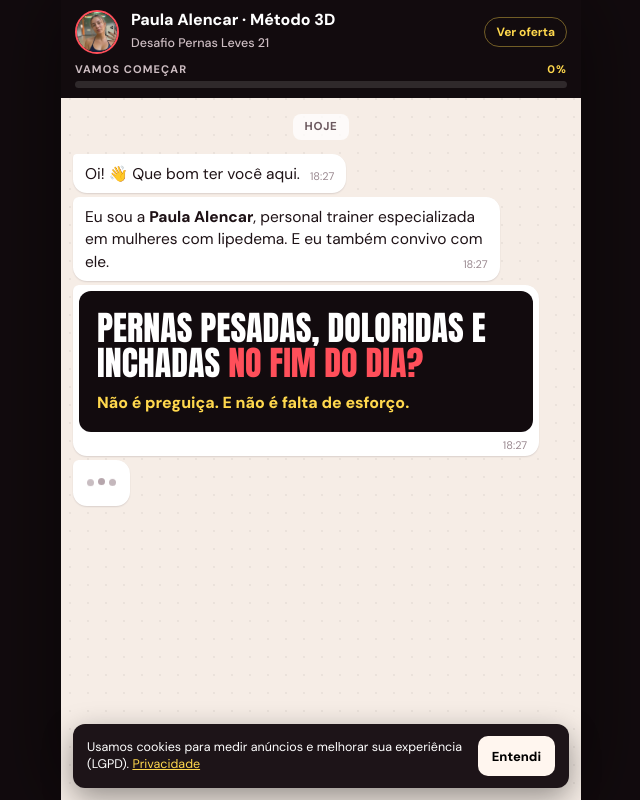
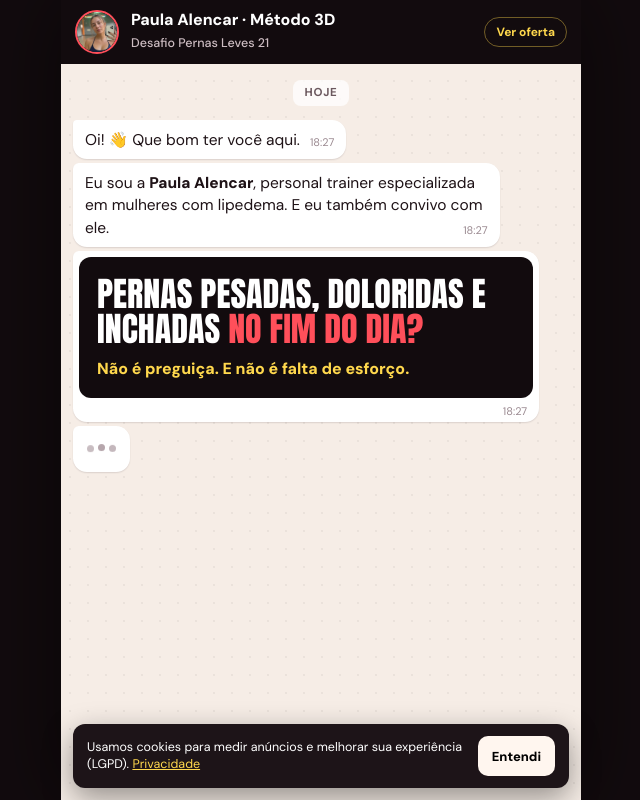
Before and after one commit to douglasjunio-04/metodo-3d-lp, a plain HTML site: page conversa/index.html in a window 1280 px wide. Shown: the whole page, without its empty margins (319-959 px from the left). Drawn offline with Linux system fonts and the light colour scheme.

Commit message:
Conversa: remove a barra de progresso do topo
Co-Authored-By: Claude Opus 5.5 <noreply@anthropic.com>
Claude-Session: https://claude.ai/code/session_015ppfgmrLdM7nVHcNzPNd7b

```diff
--- a/conversa/index.html
+++ b/conversa/index.html
@@ -41,18 +41,13 @@ a{color:inherit}
   background-image:radial-gradient(rgba(30,18,22,.05) 1.2px,transparent 1.2px);background-size:18px 18px;box-shadow:0 0 80px rgba(0,0,0,.5)}
 
 /* Cabeçalho */
-.top{flex:none;background:var(--ink);color:#fff;padding:10px 14px 0;padding-top:calc(10px + env(safe-area-inset-top))}
+.top{flex:none;background:var(--ink);color:#fff;padding:10px 14px;padding-top:calc(10px + env(safe-area-inset-top))}
 .top-row{display:flex;align-items:center;gap:12px}
 .avatar{width:44px;height:44px;border-radius:50%;object-fit:cover;border:2px solid var(--coral)}
 .who{flex:1;min-width:0}
 .who b{display:block;font:800 16px/1.2 var(--body)}
 .who span{font:500 12.5px/1.3 var(--body);color:#CDBDC2}
 .skip{flex:none;font:700 12px/1 var(--body);color:var(--sun);text-decoration:none;border:1px solid rgba(255,216,77,.4);border-radius:100px;padding:8px 11px}
-.progress{margin-top:10px;padding-bottom:10px}
-.progress-label{display:flex;justify-content:space-between;font:700 11px/1 var(--body);letter-spacing:.1em;text-transform:uppercase;color:#CDBDC2;margin-bottom:6px}
-.progress-label b{color:var(--sun)}
-.bar{height:7px;border-radius:10px;background:rgba(255,255,255,.12);overflow:hidden}
-.bar i{display:block;height:100%;width:0;border-radius:10px;background:linear-gradient(90deg,var(--coral),var(--orange),var(--sun));transition:width .6s cubic-bezier(.2,.8,.2,1)}
 
 /* Conversa */
 .chat{flex:1;overflow-y:auto;padding:16px 12px 8px;scroll-behavior:smooth;-webkit-overflow-scrolling:touch}
@@ -179,10 +174,6 @@ a{color:inherit}
       <div class="who"><b>Paula Alencar · Método 3D</b><span>Desafio Pernas Leves 21</span></div>
       <a class="skip" href="#oferta" id="skip">Ver oferta</a>
     </div>
-    <div class="progress" aria-hidden="true">
-      <div class="progress-label"><span id="plabel">Vamos começar</span><b id="pnum">0%</b></div>
-      <div class="bar"><i id="pbar"></i></div>
-    </div>
   </header>
 
   <main class="chat" id="chat" aria-live="polite">
@@ -269,12 +260,6 @@ a{color:inherit}
     });
   }
 
-  function progress(pct, label) {
-    document.getElementById('pbar').style.width = pct + '%';
-    document.getElementById('pnum').textContent = pct + '%';
-    if (label) document.getElementById('plabel').textContent = label;
-  }
-
   function checkoutUrl(base) {
     if (!base) return '#';
     try {
@@ -350,7 +335,6 @@ a{color:inherit}
   function showOffer() {
     if (offerShown) return Promise.resolve();
     offerShown = true;
-    progress(100, 'Oferta desbloqueada 🎁');
     return say('<div class="unlock"><div class="big">🎁 Você desbloqueou a condição especial</div><p>' + PROMO + ' · a partir de R$ 27</p></div>', { wide: true })
       .then(function () { return say('Tudo o que você recebe no desafio:<ul class="list"><li>Treinos de 21 dias em casa (até 30 min)</li><li>Guia “21 dias para desinflamar as pernas”</li><li>Plano alimentar anti-inflamatório + lista de compras</li><li class="pro">Premium: treino na academia</li><li class="pro">Premium: ginástica hipopressiva (aulas de 5 min)</li><li class="pro">Premium: pack de receitas e shots</li></ul>'); })
       .then(function () { return say('Tudo isso sairia por <s>R$ 397</s>. Mas hoje você começa <b>a partir de R$ 27</b>, pagamento único. 👇'); })
@@ -396,32 +380,28 @@ a{color:inherit}
       .then(function () { return S('Posso te fazer <b>4 perguntas rápidas</b>? Leva menos de 1 minuto. ⏱️'); })
       .then(function () { return Q(['Pode sim! 👍']); })
 
-      .then(function () { progress(10, 'Pergunta 1 de 4'); return S('No fim do dia, você sente as pernas <b>pesadas</b>, como se estivessem carregando quilos a mais?'); })
+      .then(function () { return S('No fim do dia, você sente as pernas <b>pesadas</b>, como se estivessem carregando quilos a mais?'); })
       .then(function () { return Q(['Sim, quase todo dia', 'Às vezes'], true); })
       .then(function (i) {
-        progress(25);
         return S(i === 0 ? 'Imaginei… 😔 Muitas mulheres com lipedema descrevem exatamente essa sensação. E piora quando o dia é longo, né?' : 'Entendi. Muitas mulheres com lipedema contam que esse peso vai e volta, e piora nos dias mais longos.');
       })
 
-      .then(function () { progress(30, 'Pergunta 2 de 4'); return S('Você já fez <b>dieta e academia</b> e o inchaço continuou lá, como se nada tivesse mudado?'); })
+      .then(function () { return S('Você já fez <b>dieta e academia</b> e o inchaço continuou lá, como se nada tivesse mudado?'); })
       .then(function () { return Q(['Sim, já tentei de tudo', 'Ainda não tentei muito'], true); })
       .then(function (i) {
-        progress(45);
         return (i === 0 ? S('Isso é muito mais comum do que parece. E não é falta de força de vontade.') : S('Então você chegou na hora certa, antes de gastar tempo com o que não funciona.'))
           .then(function () { return S('O lipedema é uma condição crônica, reconhecida pela OMS na CID-11. Não é gordura comum, e por isso costuma não responder do mesmo jeito a dieta restritiva e horas de cardio.'); });
       })
 
-      .then(function () { progress(50, 'Pergunta 3 de 4'); return S('Você já deixou de usar <b>short, saia ou vestido</b>, ou recusou praia e piscina, por causa das pernas?'); })
+      .then(function () { return S('Você já deixou de usar <b>short, saia ou vestido</b>, ou recusou praia e piscina, por causa das pernas?'); })
       .then(function () { return Q(['Sim 😔', 'Às vezes'], true); })
       .then(function () {
-        progress(65);
         return S('Eu sei bem como é. 💜 Eu também senti a frustração e a sensação de viver escondida. Foi por isso que criei o Método 3D.');
       })
 
-      .then(function () { progress(70, 'Pergunta 4 de 4'); return S('Treinos comuns, <b>pulando e correndo</b>, já deixaram as pernas mais doloridas e cansadas?'); })
+      .then(function () { return S('Treinos comuns, <b>pulando e correndo</b>, já deixaram as pernas mais doloridas e cansadas?'); })
       .then(function () { return Q(['Sim, pioram tudo', 'Nunca reparei'], true); })
       .then(function () {
-        progress(85, 'Seu resultado');
         return S('Obrigada por responder! 🙏 Agora presta atenção nisso:')
           .then(function () { return S('<b>O problema não é você. É o método.</b> O que faz diferença é treinar e comer pensando em reduzir a inflamação, e não só em queimar calorias.'); })
           .then(function () { return S(COMPARE, { wide: true }); })
```
